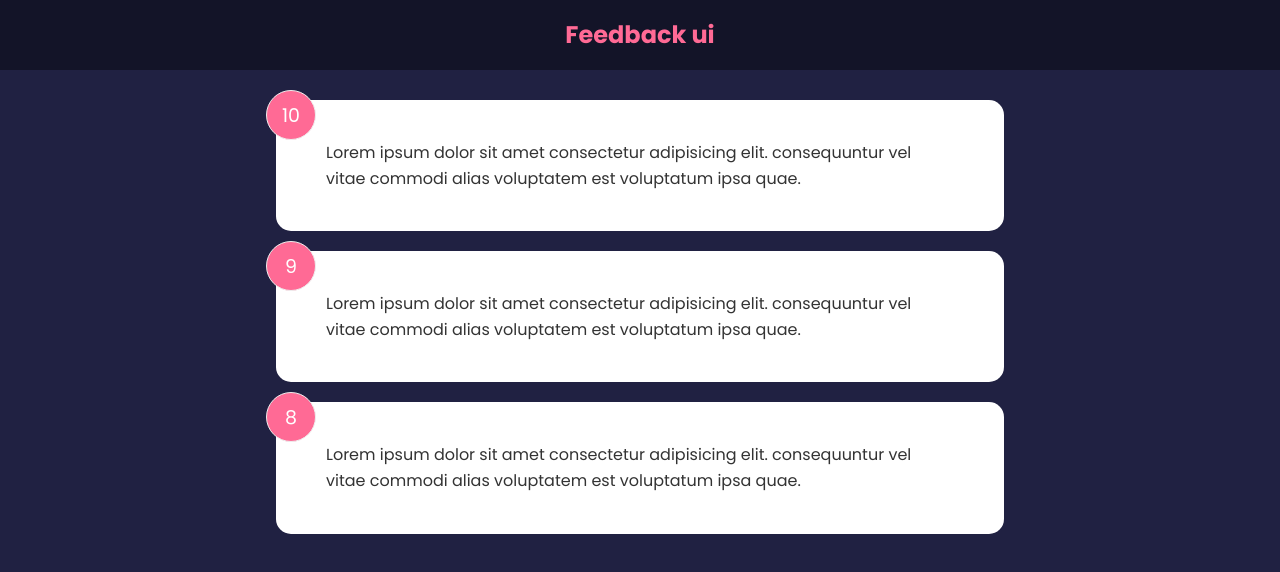
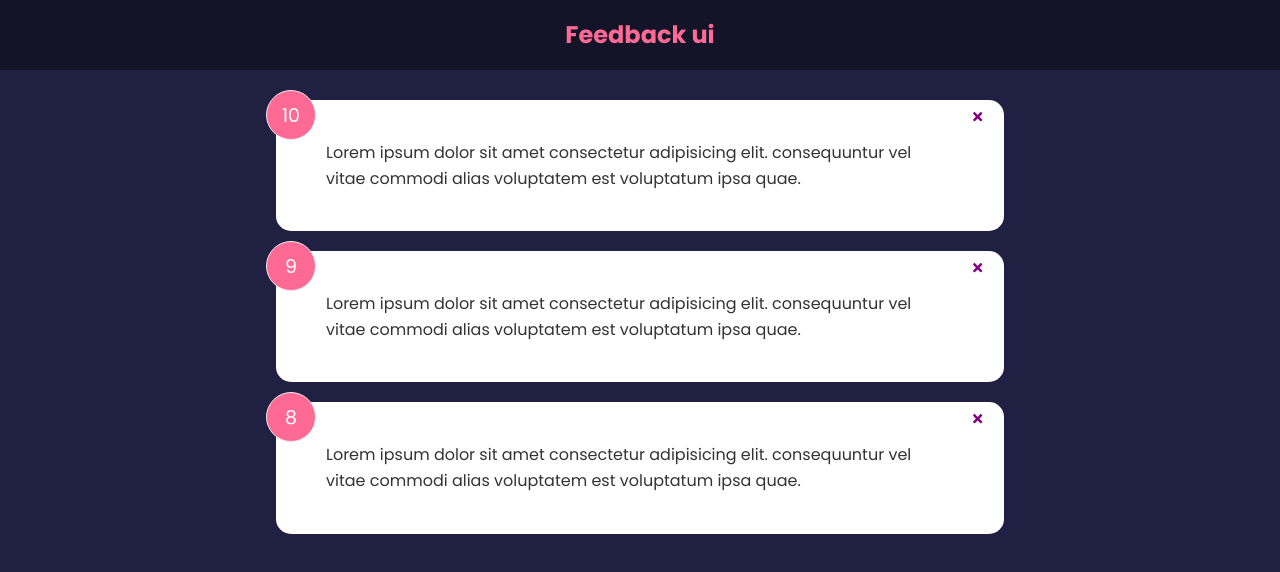
Before and after one commit to thirteenmd/feedback-app, a React (Create React App) app: page / in a window 1280 px wide. Shown: the top 572 px of the page. Built offline with nearby package versions, Linux system fonts and the light colour scheme.

Commit message:
Added delete mock

```diff
--- a/package.json
+++ b/package.json
@@ -8,7 +8,8 @@
     "@testing-library/user-event": "^13.5.0",
     "react": "^18.2.0",
     "react-dom": "^18.2.0",
-    "react-scripts": "5.0.1",
+    "react-icons": "^4.7.1",
+    "react-scripts": "^2.1.3",
     "web-vitals": "^2.1.4"
   },
   "scripts": {
--- a/src/App.js
+++ b/src/App.js
@@ -1,3 +1,4 @@
+import React from 'react'
 import { useState } from "react"
 import Header from "./components/Header"
 import FeedbackList from "./components/FeedbackList"
@@ -5,11 +6,18 @@
 
 function App() {
   const [feedback, setFeedback] = useState(FeedbackData)
+
+  const deleteFeedback = (id) => {
+    if(window.confirm('Are you sure you want to delete?')){
+      setFeedback(feedback.filter((item) => item.id !== id))
+    }
+  }
+
   return (
   <>
     <Header />
     <div className="container">
-      <FeedbackList feedback={feedback}/>
+      <FeedbackList feedback={feedback} handleDelete={deleteFeedback}/>
     </div>
   </>
   )
--- a/src/components/FeedbackItem.jsx
+++ b/src/components/FeedbackItem.jsx
@@ -1,11 +1,15 @@
 import React from 'react'
 import Card from './shared/Card'
 import PropTypes from 'prop-types'
+import {FaTimes} from 'react-icons/fa'
 
-function FeedbackItem({item}) {
+function FeedbackItem({item, handleDelete}) {
   return (
     <Card >
       <div className="num-display">{item.rating}</div>
+      <button onClick={() => handleDelete(item.id)} className='close'>
+        <FaTimes color='purple'/>
+      </button>
       <div className="text-display">{item.text}</div>
     </Card>
   )
--- a/src/components/FeedbackList.jsx
+++ b/src/components/FeedbackList.jsx
@@ -2,7 +2,7 @@
 import FeedbackItem from './FeedbackItem'
 import PropTypes from 'prop-types'
 
-function FeedbackList({feedback}) {
+function FeedbackList({feedback, handleDelete}) {
 
   if (!feedback || feedback.length === 0) {
     return <p>no feedback yet</p>
@@ -11,18 +11,20 @@
   return (
     <div className='feedback-list'>
       {feedback.map((item) => (
-        <FeedbackItem key={item.id} item={item} />
+        <FeedbackItem key={item.id} item={item} handleDelete={handleDelete} />
       ))}
     </div>
   )
 }
 
 FeedbackList.propTypes = {
-  feedback: PropTypes.arrayOf({
-    id: PropTypes.number,
-    text: PropTypes.string,
-    rating: PropTypes.number
-  })
+  feedback: PropTypes.arrayOf(
+    PropTypes.shape({
+      id: PropTypes.number,
+      text: PropTypes.string,
+      rating: PropTypes.number
+    })
+  )
 }
 
 export default FeedbackList
--- a/src/components/shared/Card.jsx
+++ b/src/components/shared/Card.jsx
@@ -1,5 +1,6 @@
 import React from 'react'
 import PropTypes from 'prop-types'
+
 function Card({children, reverse}) {
   return (
     <div className={`card ${reverse && 'reverse'}`}>{children}</div>
```
Also changed, not shown: 1 other file (tests, documents, lock files or other folders).
